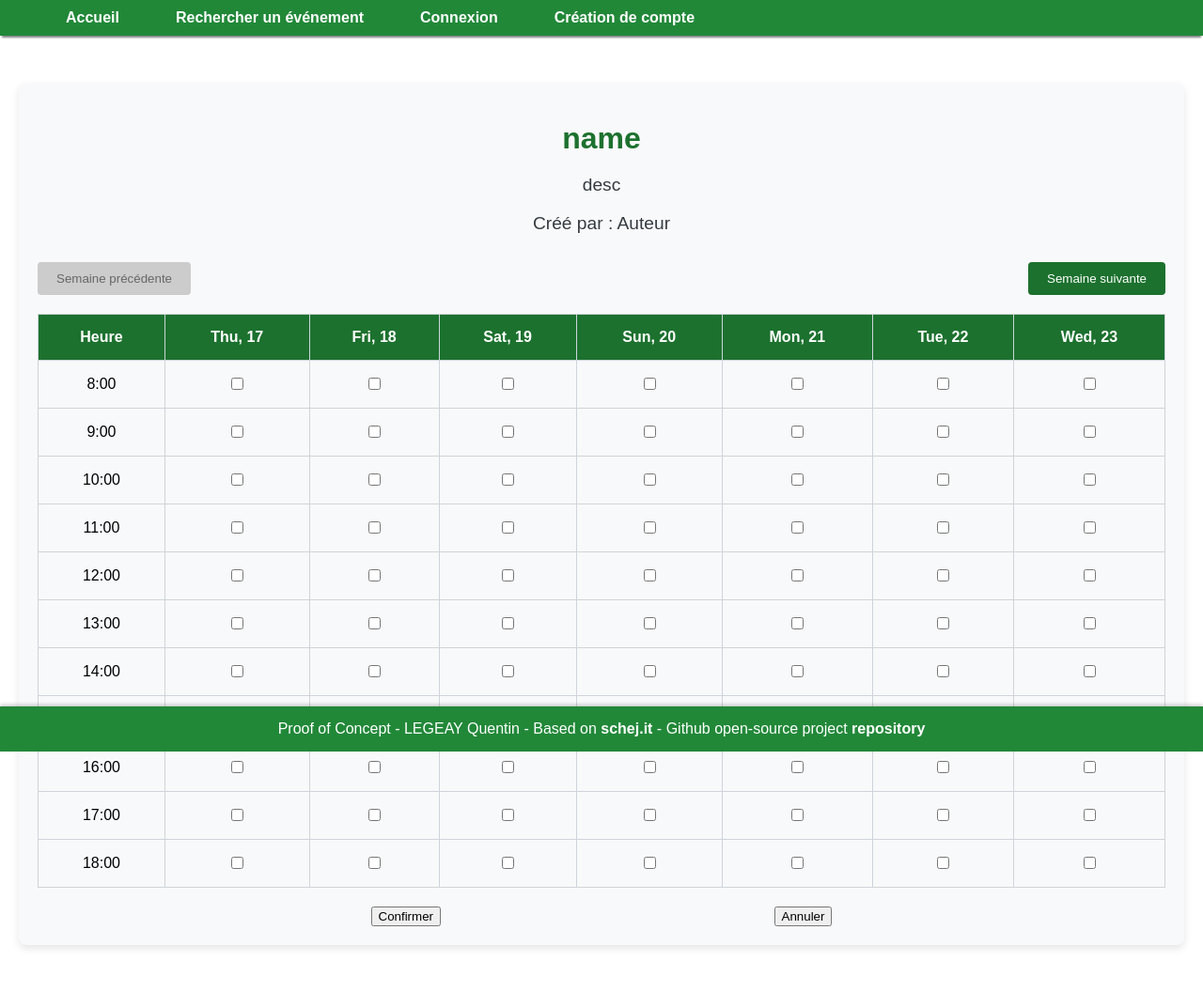
After one commit to QQtin3/POC-sae301-schejV2, a PHP site: template src/view/addAvailability.php in a window 1280 px wide. The commit adds this page. Shown: the whole page at 94% size. Run offline with PHP 8.4, Linux system fonts and the light colour scheme; the template is opened without the code that fills it, so the values that code supplies are empty; a stand-in replaces the project's code that opens the database connection.

Commit message:
Add deletion system for events + some other improvements and started to work on displaying

```diff
--- a/controller/DisplayActivityController.php
+++ b/controller/DisplayEventController.php
@@ -8,7 +8,7 @@ use model\dao\UserDataDAO;
 
 require_once CONTROLLER_DIR . '/Controller.php';
 
-class DisplayActivityController extends Controller
+class DisplayEventController extends Controller
 {
     public function get($request): void
     {
@@ -21,6 +21,8 @@ class DisplayActivityController extends Controller
         $UserDataDAO = new UserDataDAO();
         $AvailabilityDAO = new AvailabilityDAO();
 
+        $this->render('displayEvent', ["message" => "Méthode non prise en charge"]);
+
 
     }
 }
--- a/controller/SearchActivityController.php
+++ b/controller/SearchEventController.php
@@ -9,7 +9,7 @@ require_once __ROOT__ . "/model/dao/EventsDAO.php";
 require_once __ROOT__ . "/model/dao/UserDataDAO.php";
 require_once CONTROLLER_DIR . '/Controller.php';
 
-class SearchActivityController extends Controller
+class SearchEventController extends Controller
 {
     public function get($request): void
     {
--- /dev/null
+++ b/src/script/displayEvent.js
@@ -0,0 +1,42 @@
+// Correspond au décalage de semaine ou non (si l'évènement dure + de 7 jours)
+let weekOffset = 0;
+
+// Les bouttons de changement de semaine
+const nxt_button = document.getElementById('next-week');
+const prev_button = document.getElementById('prev-week');
+
+// Ajoute des listener pour la gestion d'un click utilisateur
+nxt_button.addEventListener('click', nextDays);
+prev_button.addEventListener('click', previousDays);
+
+// Fonctions pour la navigation des jours du calendrier
+
+// Afficher les 7 jours précédents
+function previousDays() {
+    if (weekOffset > 0) {  // Sécurité
+        weekOffset = 0;
+        nxt_button.removeAttribute('disabled');  // Débloque l'autre bouton
+        prev_button.setAttribute('disabled', 'true');
+    }
+}
+
+// Afficher les 7 jours suivants
+function nextDays() {
+    if (weekOffset === 0) {  // Sécurité
+        weekOffset = 1;
+        nxt_button.setAttribute('disabled', 'true');
+        prev_button.removeAttribute('disabled');
+    }
+}
+
+// Fonction pour ajouter des disponibilités
+function addAvailability() {
+    // Logique pour ajouter des disponibilités
+    alert("Ajout de vos disponibilités");
+}
+
+// Fonction pour voir les meilleurs créneaux
+function viewBestSlots() {
+    // Logique pour afficher les meilleurs créneaux disponibles
+    alert("Affichage des meilleurs créneaux possibles");
+}
--- /dev/null
+++ b/src/style/displayEvent.css
@@ -0,0 +1,109 @@
+/* Conteneur principal pour l'événement */
+.event-container {
+    max-width: 1200px;
+    margin: 50px auto;
+    padding: 20px;
+    background-color: #f8f9fa;
+    border-radius: 8px;
+    box-shadow: 0 4px 8px rgba(0, 0, 0, 0.1);
+}
+
+/* Centrer le contenu à l'intérieur du conteneur */
+.event-details, .schedule-table-container, .right-container {
+    text-align: center;
+}
+
+/* Détails de l'événement */
+.event-details {
+    margin-bottom: 30px;
+}
+
+.event-details h1 {
+    font-size: 2rem;
+    color: #1c712e;
+    margin-bottom: 10px;
+}
+
+.event-details p {
+    font-size: 1.2rem;
+    color: #343a40;
+}
+
+/* Conteneur pour le tableau */
+.schedule-table-container {
+    margin-bottom: 30px;
+}
+
+/* Navigation des semaines */
+.week-nav {
+    margin-bottom: 20px;
+    display: flex;
+    justify-content: space-between;
+}
+
+.week-nav button {
+    padding: 10px 20px;
+    background-color: #1c712e;
+    color: white;
+    border: none;
+    border-radius: 4px;
+    cursor: pointer;
+}
+
+.week-nav button:hover {
+    background-color: #165b25;
+}
+
+/* Tableau style emploi du temps */
+.schedule-table {
+    width: 100%;
+    border-collapse: collapse;
+    margin: 0 auto;
+}
+
+/* En-tête de tableau (jours) */
+.schedule-table th, .schedule-table td {
+    padding: 15px;
+    border: 1px solid #ced4da;
+    text-align: center;
+    vertical-align: middle;
+}
+
+.schedule-table th {
+    background-color: #1c712e;
+    color: white;
+}
+
+/* Cases à cocher */
+.checkbox-cell {
+    text-align: center;
+}
+
+/* Boutons à droite */
+.right-container {
+    margin-top: 20px;
+    display: flex;
+    justify-content: space-evenly;
+}
+
+.right-container button {
+    width: 45%;
+    padding: 10px;
+    background-color: #1c712e;
+    color: white;
+    border: none;
+    border-radius: 4px;
+    cursor: pointer;
+    margin: 0 5px;
+}
+
+.right-container button:hover {
+    background-color: #165b25;
+}
+
+button:disabled {
+    background-color: #ccc; /* A gray background to indicate disabled */
+    color: #666; /* Gray text */
+    cursor: not-allowed; /* Show a not-allowed cursor */
+    pointer-events: none; /* Ensure the button is truly non-clickable */
+}
--- /dev/null
+++ b/src/view/addAvailability.php
@@ -0,0 +1,60 @@
+<?php include 'header.php'; ?>
+    <head>
+        <title>POC - SchejV2</title>
+        <link href="/src/style/displayEvent.css" rel="stylesheet" type="text/css">
+    </head>
+    <main>
+        <div class="event-container">
+            <!-- Section des détails de l'événement -->
+            <div class="event-details">
+                <h1><?php echo "name"; ?></h1>
+                <p><?php echo "desc"; ?></p>
+                <p class="event-author">Créé par : Auteur</p>
+            </div>
+
+            <!-- Navigation des semaines -->
+            <div class="week-nav">
+                <button id="prev-week" disabled>Semaine précédente</button>
+                <button id="next-week">Semaine suivante</button>
+            </div>
+
+            <!-- Formulaire pour soumettre les disponibilités -->
+            <form action="/add_availability" method="POST">
+                <!-- Calendrier -->
+                <table class="schedule-table">
+                    <thead>
+                    <tr>
+                        <th>Heure</th>
+                        <!-- Générer dynamiquement les 7 jours -->
+                        <?php for ($i = 0; $i < 7; $i++): ?>
+                            <th><?php echo date('D, d', strtotime("+$i days", 1729154793)); ?></th>
+                        <?php endfor; ?>
+                    </tr>
+                    </thead>
+                    <tbody>
+                    <!-- Création des heures (par exemple de 8h à 18h) -->
+                    <?php for ($hour = 8; $hour <= 18; $hour++): ?>
+                        <tr>
+                            <td><?php echo $hour . ":00"; ?></td>
+                            <!-- Création des créneaux horaires pour chaque jour -->
+                            <?php for ($i = 0; $i < 7; $i++): ?>
+                                <td class="checkbox-cell">
+                                    <input type="checkbox" name="availability[]"
+                                           value="<?php echo $hour . '_' . $i; ?>">
+                                </td>
+                            <?php endfor; ?>
+                        </tr>
+                    <?php endfor; ?>
+                    </tbody>
+                </table>
+
+                <!-- Section de droite : Boutons -->
+                <div class="right-container">
+                    <input type="submit" value="Confirmer">
+                    <input type="button" value="Annuler" onclick="window.history.back();"> <!-- renvoie à la page précédente -->
+                </div>
+            </form>
+        </div>
+        <script src="/src/script/displayEvent.js"></script>
+    </main>
+<?php include 'footer.php'; ?>
--- a/src/view/displayEvent.php
+++ /dev/null
@@ -1 +0,0 @@
-<?php
--- a/src/view/search.php
+++ b/src/view/search.php
@@ -68,7 +68,7 @@ include 'header.php'; // Inclure l'en-tête
             <input type="submit" value="Rechercher">
         </form>
 
-        <!-- Conteneur pour les détails de l'événement (à compléter avec le backend) -->
+        <!-- Conteneur pour les détails de l'événement -->
         <div class="event-details">
             <?php if (isset($data['id'])) {
                 echo "<h2>" . $data['title'] . "</h2>";
```
Also changed, not shown: controller/AddAvailabilityController.php (added, +18 -0 lines), controller/DeleteEventController.php (added, +33 -0 lines), controller/MainController.php (+13 -4 lines), db/create_database.sql (+3 -14 lines), index.php (+16 -1 lines), model/dao/EventsDAO.php (+34 -0 lines), model/dao/TimesDAO.php (deleted, +0 -76 lines), model/data/AvailabilityModel.php (+5 -13 lines), model/data/TimesModel.php (deleted, +0 -62 lines), src/view/index.php (+35 -12 lines), src/style/search.css (added).
